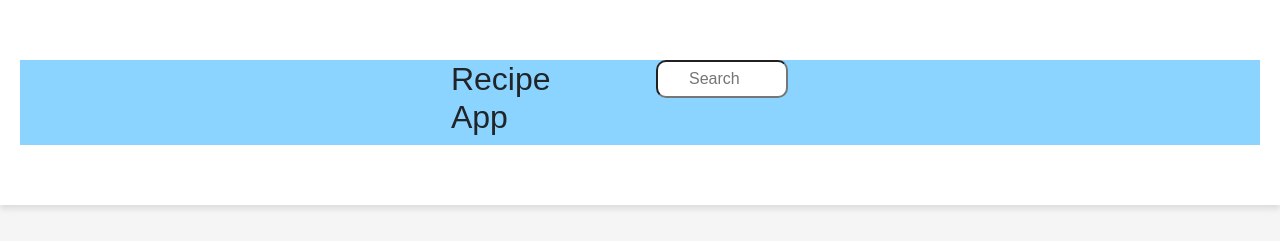
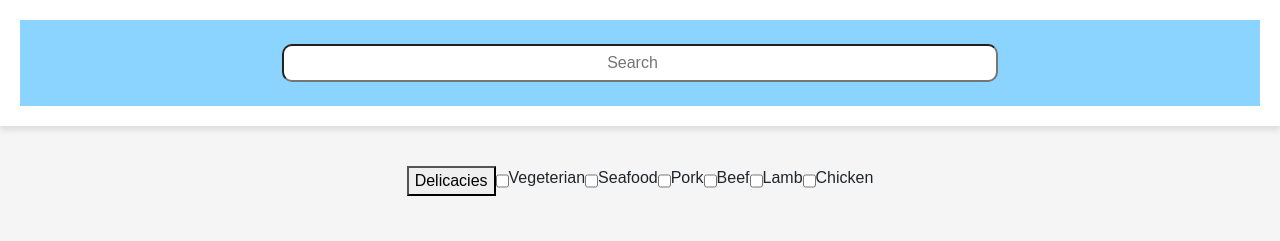
Before and after one commit to ADNAN-VICTOR/GROUP-PROJECT, a React (Create React App) app in the folder recipe-app/: page / in a window 1280 px wide. Shown: the top 241 px of the page. Built offline with nearby package versions, Linux system fonts and the light colour scheme.

Commit message:
cssEdits

```diff
--- a/recipe-app/public/index.html
+++ b/recipe-app/public/index.html
@@ -24,7 +24,7 @@
       work correctly both with client-side routing and a non-root public URL.
       Learn how to configure a non-root public URL by running `npm run build`.
     -->
-    <title>React App</title>
+    <title>Recipe App</title>
   </head>
   <body>
     <noscript>You need to enable JavaScript to run this app.</noscript>
--- a/recipe-app/src/App.css
+++ b/recipe-app/src/App.css
@@ -48,7 +48,7 @@ h1 {
   text-align: center;
 }
 
-form {
+#form {
   display: flex;
   flex-wrap: wrap;
   justify-content: center;
--- a/recipe-app/src/components/Navbar.js
+++ b/recipe-app/src/components/Navbar.js
@@ -1,8 +1,8 @@
 import React from "react";
 export function Form(){
     return(
-        <>
-        <form>
+        <div className="">
+        <form id="form">
         <button name="All" >Delicacies</button>
         <input type="checkbox" name="vegeterian" id="vegeterian"/>
         <label for="vegeterian">Vegeterian</label>
@@ -17,6 +17,6 @@ export function Form(){
         <input type="checkbox" name="chicken" id="chicken"/>
         <label for="chicken">Chicken</label>
         </form>
-        </>
+        </div>
     )
 }
--- a/recipe-app/src/components/SearchBar.js
+++ b/recipe-app/src/components/SearchBar.js
@@ -7,19 +7,12 @@ function SearchBar() {
         <div>
             <header>
                 <form className="search-form">
-                    <div>
-                        <h2 className="recipeDiv">Recipe App</h2>
-                    </div>
-                    <div className="div-input">
+                    <div className="div-input p-4">
                         <input
                             className="search-input"
                             type="search"
                             placeholder="Search"
                         />
-
-
-
-
                     </div>
                 </form>
             </header>
```
